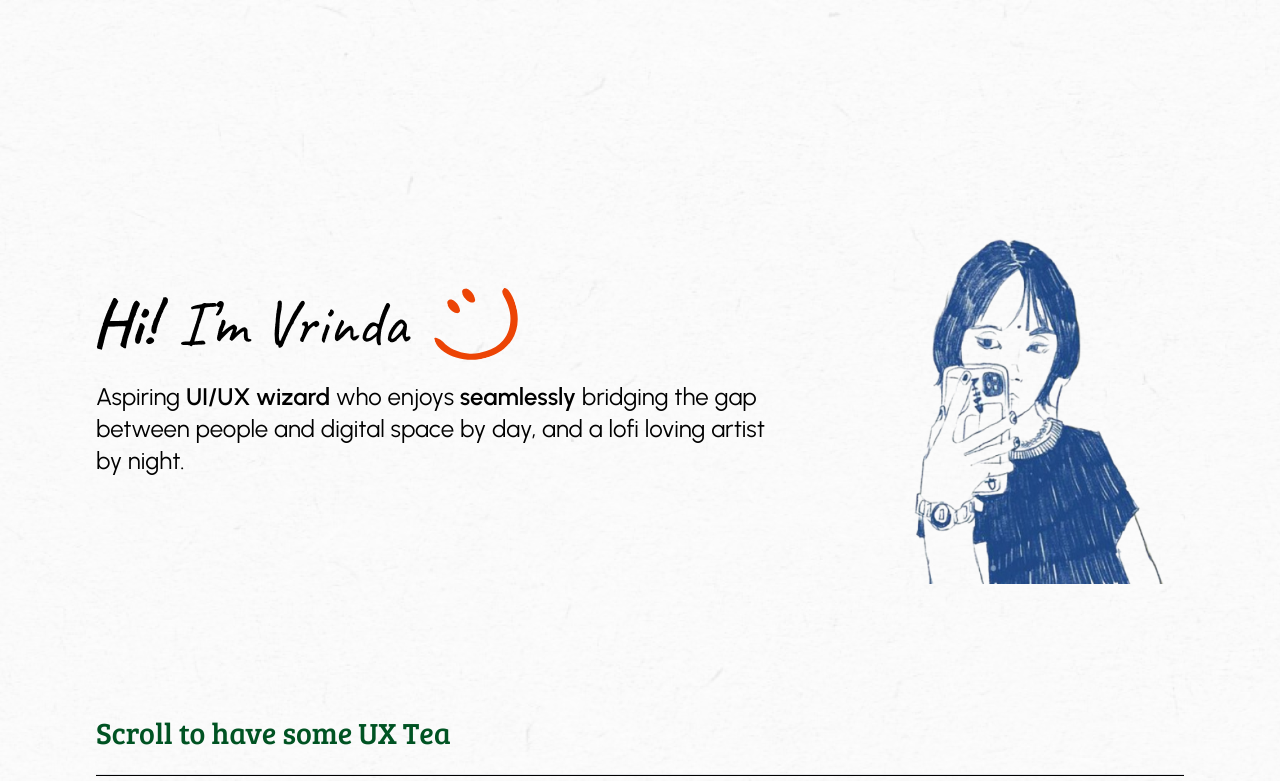
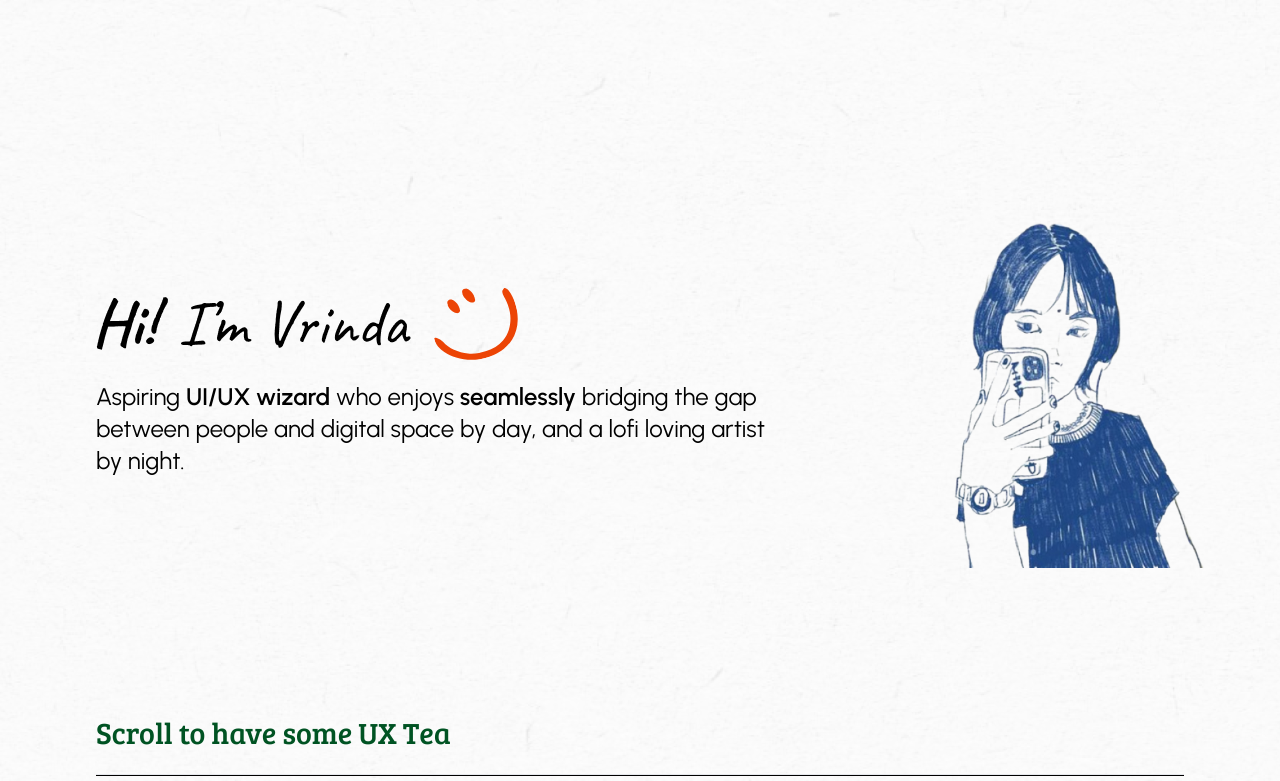
Before and after one commit to namankoolwal/Vrinda-Portfolio, a React (Vite) app: page / in a window 1280 px wide. Shown: the part 467-1248 px from the top of the page. Built offline with nearby package versions, Linux system fonts and the light colour scheme.

Commit message:
refactor: Adjust image size and position in LandingPage component

```diff
--- a/src/components/LandingPage.jsx
+++ b/src/components/LandingPage.jsx
@@ -135,8 +135,8 @@ const LandingPage = ({ scrollToRef }) => {
               artist by night.
             </p>
           </div>
-          <div className=" w-[70%] -mt-5 md:mt-0 h-full md:w-[70%]">
-            <img src={vk2} alt="illustraterGif" className="w-full h-full" />
+          <div className=" w-[100%] -mt-5 md:mt-0 h-full md:w-[70%]">
+            <img src={vk2} alt="illustraterGif" className="w-full h-full -translate-x-5 md:translate-x-10 md:-translate-y-4" />
           </div>
         </div>
       </div>
```
